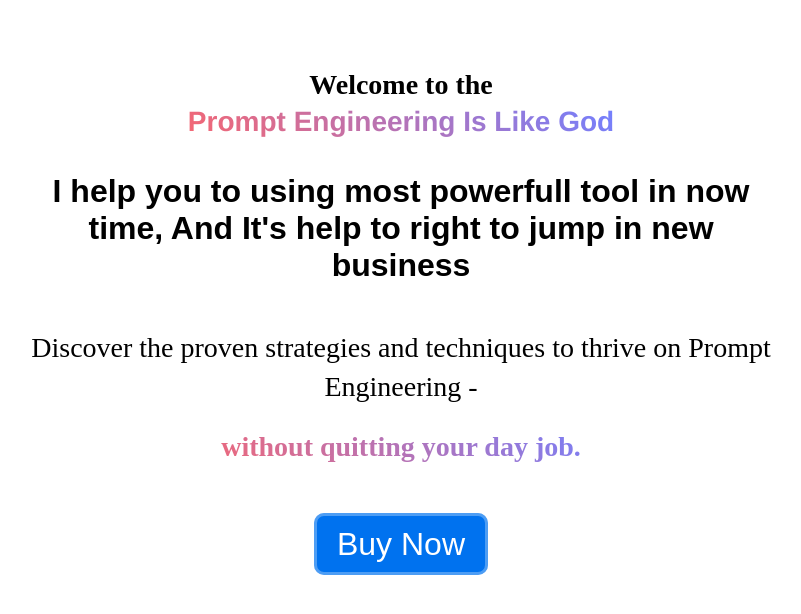
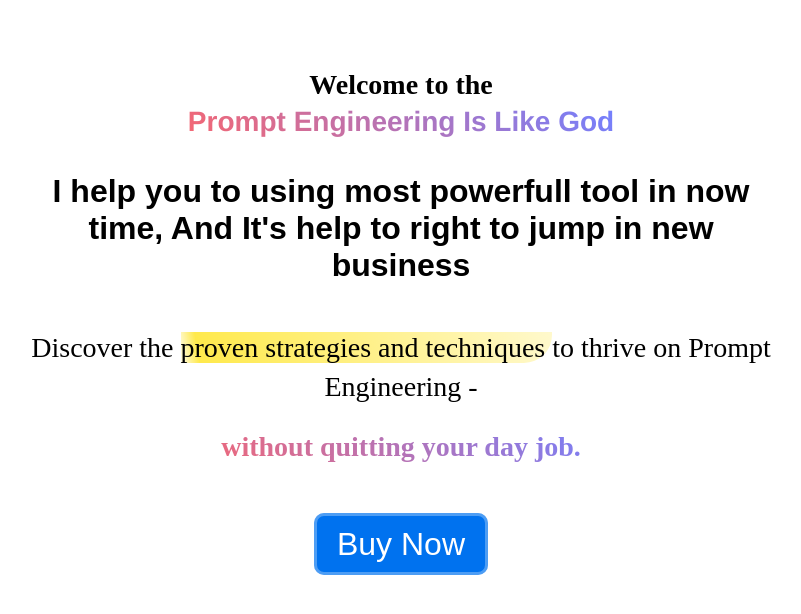
Before and after one commit to hi-sushanta/prompt, a Jekyll site: the page built from index.html, in a window 1280 px wide, cut to the strip 0-621 px from the top of the page. Shown: the top 614 px of the strip, without its empty margins (239-1040 px from the left). Built offline with Jekyll 4.4.1, drawn with Linux system fonts in a browser that asks for light colours; the list of posts is cut into pages by our own code.

Commit message:
Highlight one area

```diff
--- a/_sass/landing-page.scss
+++ b/_sass/landing-page.scss
@@ -80,6 +80,17 @@
 	font-size: 28px;
 }
 
+.highlight-yellow {
+	border-radius: 0 0 1em 0;
+	background-image: linear-gradient(
+	  -100deg,
+	  rgba(255, 224, 0, 0.2),
+	  rgba(255, 224, 0, 0.7) 95%,
+	  rgba(255, 224, 0, 0.1)
+	);
+
+  }
+
 .welcome {
     font-size:28px;
 	text-align: center;
--- a/index.html
+++ b/index.html
@@ -8,7 +8,7 @@ description: In this book help you to create your won business.
 		<h1 class="editable"><strong>Prompt Engineering Is Like God</strong></h1>
 
 		<h2 class="subtext"><strong>I help you to using most powerfull tool in now time, And It's help to right to jump in new business</strong> </p>
-        <p class="proven">Discover the proven strategies and techniques to thrive on Prompt Engineering - </p>
+        <p class="proven">Discover the <span class="highlight-yellow"> proven strategies and techniques </span> to thrive on Prompt Engineering - </p>
 		<p class="quates editable"><strong>without quitting your day job.</strong> </p>
 
 		<div class="cta button alt"><a href="{{ site.baseurl }}/contact/">Buy Now</a></div>
```
